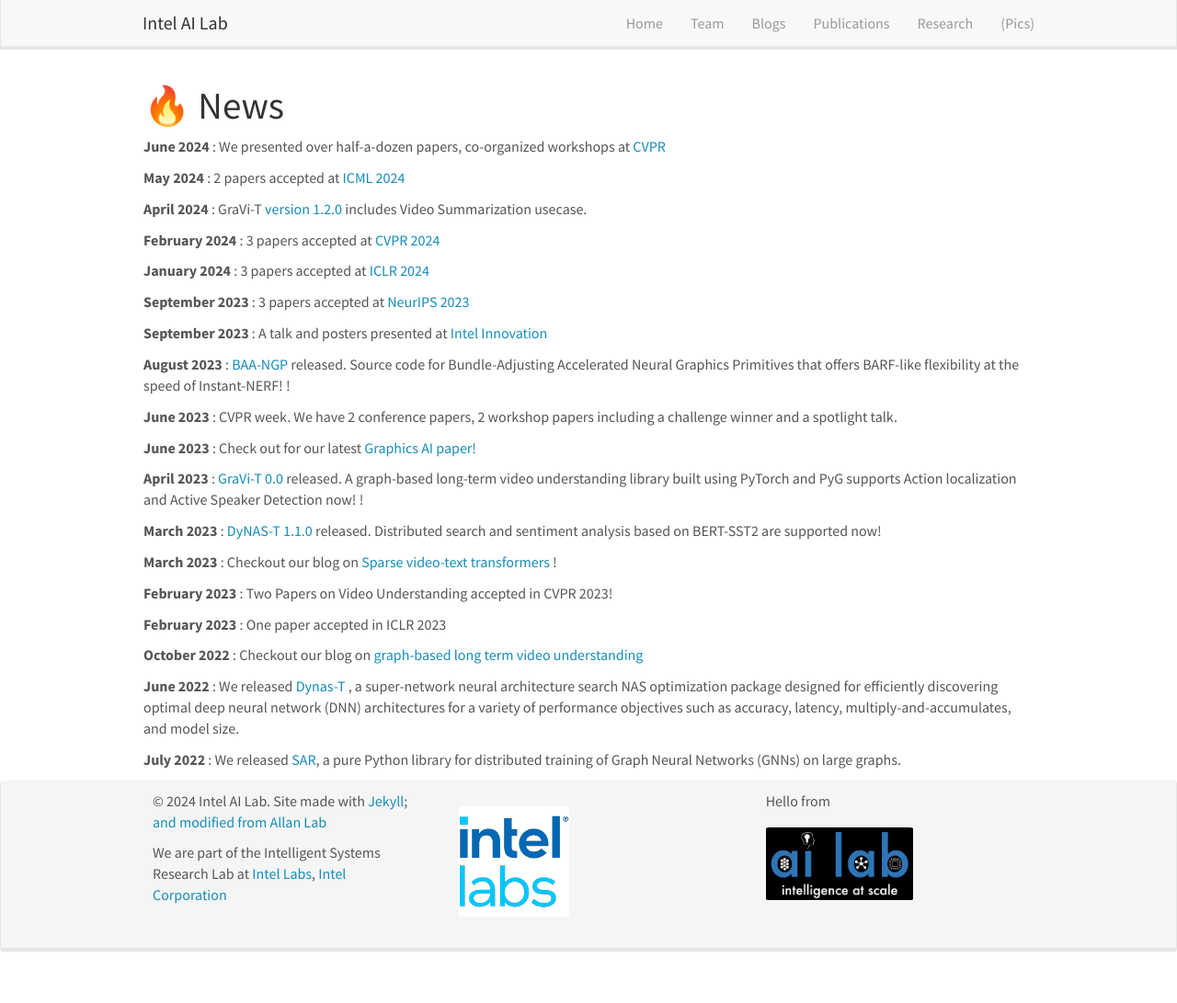
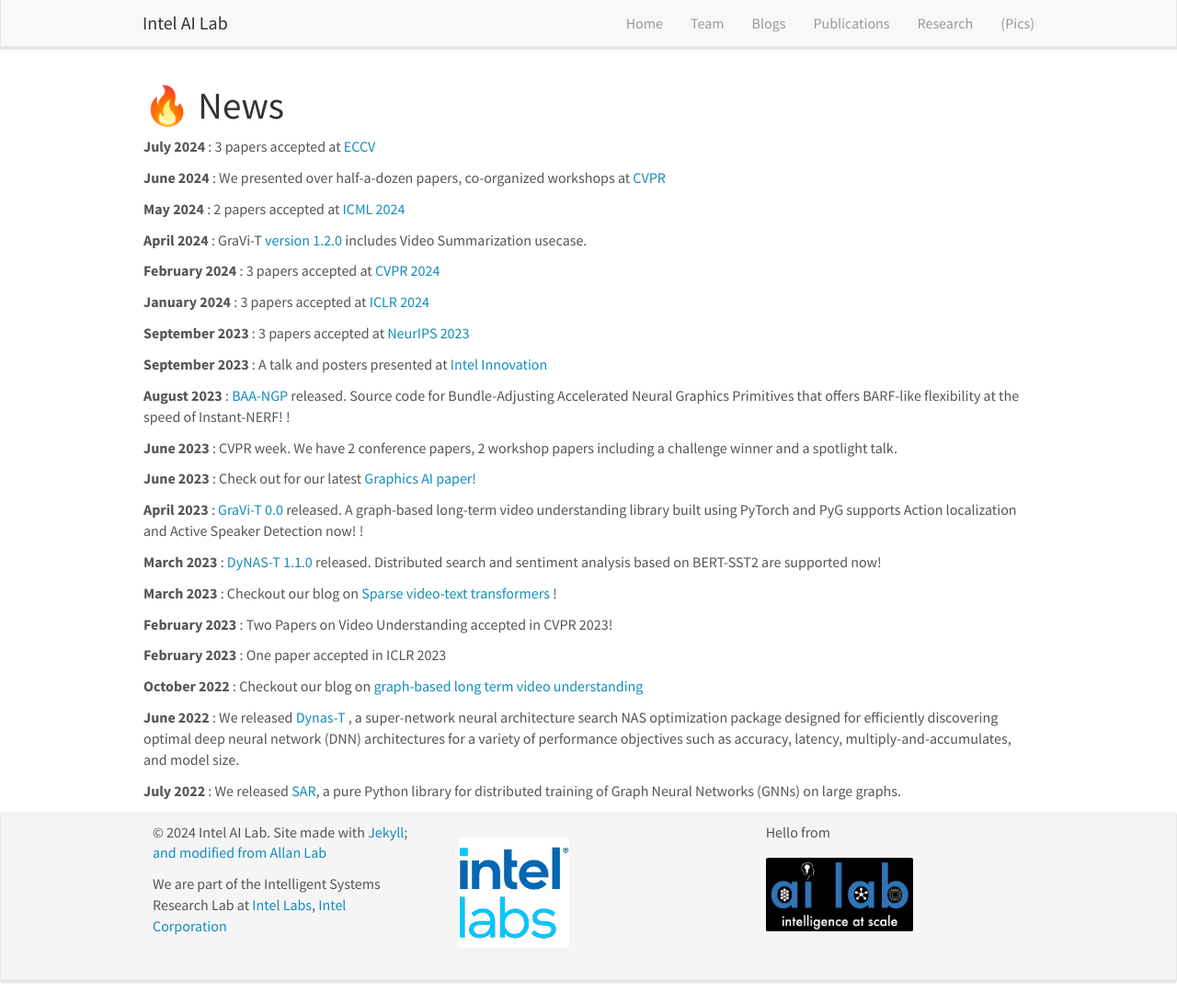
Before and after one commit to intelailabpage/intelailabpage.github.io, a Jekyll site: the page built from _pages/allnews.md, in a window 1280 px wide and 1091 px high. Shown: the whole window at 92% size. Built offline with Jekyll 4.4.1, drawn with Linux system fonts in a browser that asks for light colours; nearby versions of some CDN libraries.

Commit message:
Update news.yml

```diff
--- a/_data/news.yml
+++ b/_data/news.yml
@@ -1,3 +1,6 @@
+- date: July 2024
+  headline: 3 papers accepted at <a href="https://eccv.ecva.net/"> ECCV </a>
+
 - date: June 2024
   headline: We presented over half-a-dozen papers, co-organized workshops at <a href="https://cvpr.thecvf.com/"> CVPR </a>
 
```
